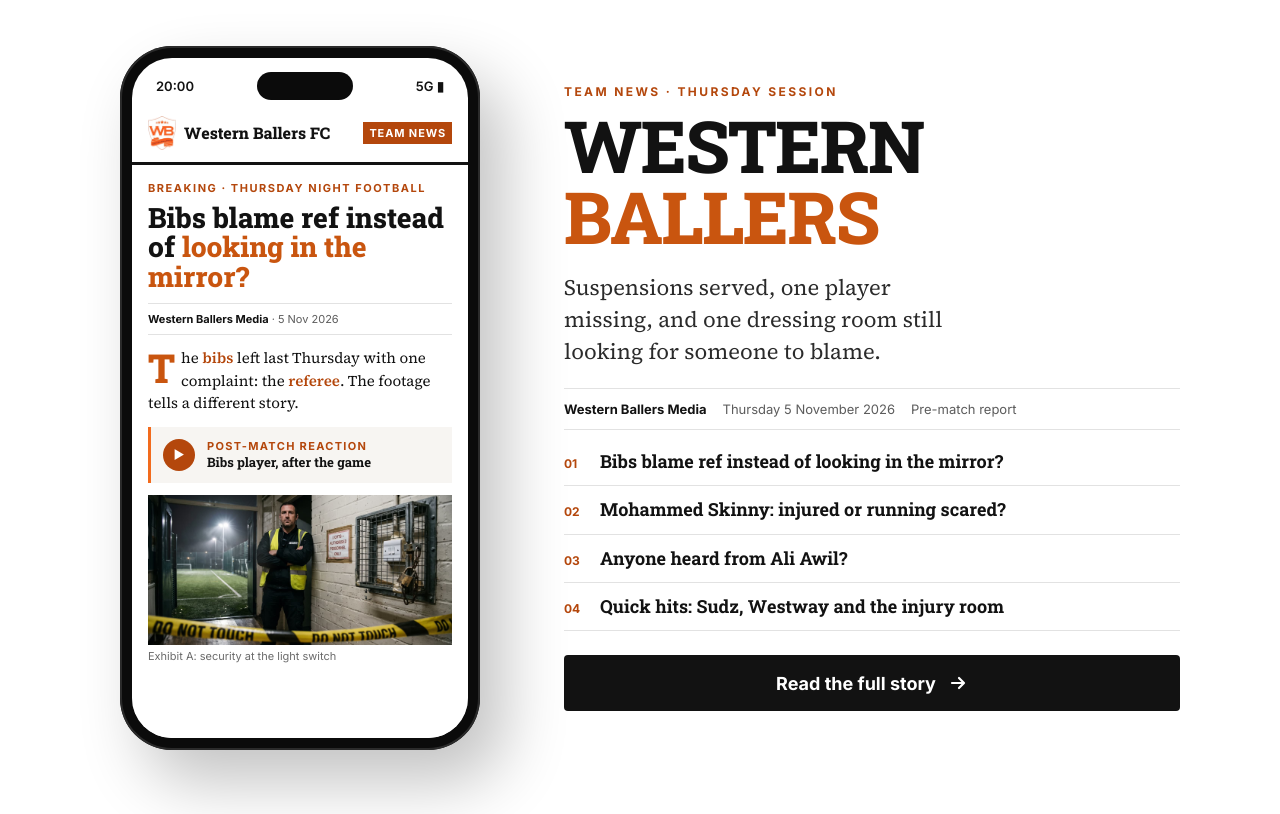
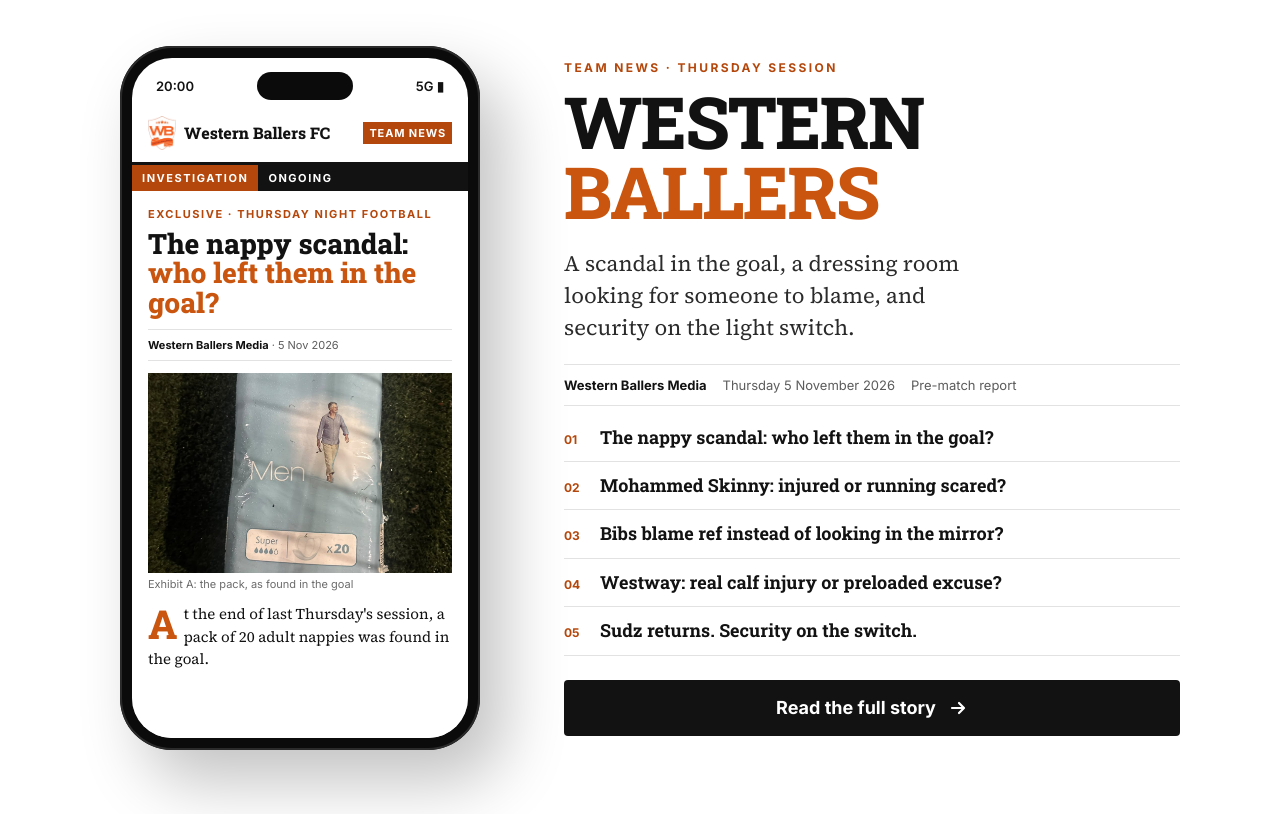
Before and after one commit to afarah101/wb-news, a plain HTML site: page index.html in a window 1280 px wide. Shown: the part 96-910 px from the top of the page. Drawn offline with Linux system fonts and the light colour scheme.

Commit message:
Lead with nappy scandal; reorder stories; Westway calf line; remove Ali and Yusuf/Adam; fix footer spacing and drop cap
Co-Authored-By: Claude Opus 5.5 <noreply@anthropic.com>
Claude-Session: https://claude.ai/code/session_01ALmsfquaApoQNQphKnUPcG

```diff
--- a/index.html
+++ b/index.html
@@ -3,10 +3,10 @@
 <head>
 <meta charset="utf-8">
 <meta name="viewport" content="width=device-width, initial-scale=1">
-<meta name="description" content="Bibs blame ref instead of looking in the mirror? Team news for Thursday 5 November 2026.">
+<meta name="description" content="The nappy scandal: who left them in the goal? Team news for Thursday 5 November 2026.">
 <meta property="og:title" content="Western Ballers FC — Team News">
-<meta property="og:description" content="Bibs blame ref instead of looking in the mirror? Plus Skinny, Ali Awil, Sudz and more.">
-<meta property="og:image" content="https://wb-news.vercel.app/security.jpg">
+<meta property="og:description" content="The nappy scandal: who left them in the goal? Plus Skinny, the bibs, Westway and Sudz.">
+<meta property="og:image" content="https://wb-news.vercel.app/nappy.jpg">
 <meta property="og:type" content="article">
 <title>Western Ballers FC — Team News, Thursday 5 November 2026</title>
 <link rel="preconnect" href="https://fonts.googleapis.com">
@@ -108,6 +108,29 @@
   .top-link{display:inline-flex;align-items:center;gap:8px;margin-top:32px;font-size:14px;font-weight:600;color:var(--muted);text-decoration:none;min-height:44px}
   .foot{max-width:760px;margin:0 auto;padding:16px 20px 40px;border-top:1px solid var(--rule);display:flex;justify-content:space-between;font-size:12px;color:var(--muted)}
 
+
+  /* ---------- premium additions ---------- */
+  .banner{display:flex;flex-wrap:wrap;align-items:stretch;margin-bottom:24px;font-size:12px;font-weight:700;letter-spacing:.16em;background:var(--ink);color:#fff}
+  .banner b{background:var(--wb-text);padding:10px 14px}
+  .banner span{padding:10px 14px;border-right:1px solid #3a3a3a}
+  .banner em{font-style:normal;font-weight:500;letter-spacing:.04em;padding:10px 14px;color:#e6e6e6;flex:1 1 auto}
+  @media (max-width:520px){.banner span{border-right:0}.banner em{flex-basis:100%;border-top:1px solid #3a3a3a}}
+  .ph-banner{display:flex;font-size:11px;font-weight:700;letter-spacing:.14em;background:var(--ink);color:#fff}
+  .ph-banner b{background:var(--wb-text);padding:6px 10px}
+  .ph-banner span{padding:6px 10px}
+  .ph-img-tall{height:200px!important;object-position:50% 55%!important}
+  .hero{margin:24px 0 0}
+  .hero img{width:100%;max-height:560px;object-fit:cover;object-position:50% 55%}
+  figcaption b{color:var(--ink);font-weight:600}
+  .drop{display:flow-root}
+  .js.reading .foot{display:flex}
+  .foot{align-items:center;justify-content:space-between;gap:16px;flex-wrap:wrap;padding:24px 20px 48px;border-top:4px solid var(--ink)}
+  .foot-brand{display:flex;align-items:center;gap:12px}
+  .foot-brand img{width:32px;height:auto}
+  .foot-brand b{display:block;font-family:var(--slab);font-weight:800;font-size:16px;color:var(--ink)}
+  .foot-brand small{display:block;margin-top:4px;font-size:12px;color:var(--muted)}
+  .foot-more{font-size:11px;font-weight:700;letter-spacing:.16em;text-transform:uppercase;color:var(--wb-text)}
+
   /* ---------- tablet + phone ---------- */
   @media (max-width:900px){
     .cover{grid-template-columns:1fr;gap:40px;padding:32px 20px 48px;min-height:0}
@@ -154,14 +177,14 @@
     <div class="phone"><div class="screen">
       <div class="status"><span>20:00</span><span class="island"></span><span>5G ▮</span></div>
       <div class="ph-head"><img src="crest.png" alt=""><b>Western Ballers FC</b><span class="ph-pill">TEAM NEWS</span></div>
+      <div class="ph-banner"><b>INVESTIGATION</b><span>ONGOING</span></div>
       <div class="ph-body">
-        <div class="ph-k">BREAKING · THURSDAY NIGHT FOOTBALL</div>
-        <div class="ph-h">Bibs blame ref instead of <em>looking in the mirror?</em></div>
+        <div class="ph-k">EXCLUSIVE · THURSDAY NIGHT FOOTBALL</div>
+        <div class="ph-h">The nappy scandal: <em>who left them in the goal?</em></div>
         <div class="ph-by"><b>Western Ballers Media</b> · 5 Nov 2026</div>
-        <p class="ph-p"><span class="ph-drop">T</span>he <span class="n">bibs</span> left last Thursday with one complaint: the <span class="n">referee</span>. The footage tells a different story.</p>
-        <div class="ph-audio"><i>▶</i><span><small>POST-MATCH REACTION</small>Bibs player, after the game</span></div>
-        <img class="ph-img" src="security.jpg" alt="">
-        <div class="ph-cap">Exhibit A: security at the light switch</div>
+        <img class="ph-img ph-img-tall" src="nappy.jpg" alt="">
+        <div class="ph-cap">Exhibit A: the pack, as found in the goal</div>
+        <p class="ph-p"><span class="ph-drop">A</span>t the end of last Thursday's session, a pack of 20 adult nappies was found in the goal.</p>
       </div>
       <div class="ph-fade"></div>
     </div></div>
@@ -170,13 +193,14 @@
   <div class="cover-copy">
     <div class="kick">TEAM NEWS · THURSDAY SESSION</div>
     <h1>Western <em>Ballers</em></h1>
-    <p class="deck">Suspensions served, one player missing, and one dressing room still looking for someone to blame.</p>
+    <p class="deck">A scandal in the goal, a dressing room looking for someone to blame, and security on the light switch.</p>
     <div class="meta"><b>Western Ballers Media</b><span>Thursday 5 November 2026</span><span>Pre-match report</span></div>
     <ol class="heads">
-      <li><span>01</span>Bibs blame ref instead of looking in the mirror?</li>
+      <li><span>01</span>The nappy scandal: who left them in the goal?</li>
       <li><span>02</span>Mohammed Skinny: injured or running scared?</li>
-      <li><span>03</span>Anyone heard from Ali Awil?</li>
-      <li><span>04</span>Quick hits: Sudz, Westway and the injury room</li>
+      <li><span>03</span>Bibs blame ref instead of looking in the mirror?</li>
+      <li><span>04</span>Westway: real calf injury or preloaded excuse?</li>
+      <li><span>05</span>Sudz returns. Security on the switch.</li>
     </ol>
     <a class="cta" href="#story" data-open>Read the full story
       <svg width="20" height="20" viewBox="0 0 20 20" aria-hidden="true"><path d="M4 10h11M11 5l5 5-5 5" fill="none" stroke="#fff" stroke-width="2.2" stroke-linecap="round" stroke-linejoin="round"/></svg>
@@ -186,16 +210,29 @@
 
 <!-- ================= PAGE 2: ARTICLE ================= -->
 <article class="art" id="story">
-  <div class="kick">BREAKING · THURSDAY NIGHT FOOTBALL</div>
-  <h1>Bibs blame ref instead of <em>looking in the mirror?</em></h1>
-  <p class="standfirst">Last week's bibs point at the whistle. The footage points somewhere else.</p>
+  <div class="banner" role="note"><b>INVESTIGATION</b><span>ONGOING</span><em>Prime suspect identified</em></div>
+  <div class="kick">EXCLUSIVE · THURSDAY NIGHT FOOTBALL</div>
+  <h1>The nappy scandal: <em>who left them in the goal?</em></h1>
+  <p class="standfirst">A pack of adult nappies turned up in the net at full time. The club wants answers.</p>
   <div class="byline"><b>Western Ballers Media</b><span>Thursday 5 November 2026</span><span>Pre-match report</span></div>
 
+  <figure class="hero">
+    <img src="nappy.jpg" alt="A pack of 20 men's incontinence pads, labelled Super, lying on artificial grass at night.">
+    <figcaption><b>Exhibit A:</b> the pack, as found in the goal at full time</figcaption>
+  </figure>
+
   <div class="body">
-    <p class="drop">The <span class="n">bibs</span> left last Thursday with one complaint: the <span class="n">referee</span>.</p>
+    <p class="drop">At the end of last Thursday's session, a pack of 20 adult nappies was found in the goal. The label says "<span class="n">Super</span>". Absorbency: four drops out of five. Someone came prepared.</p>
+    <p>The club has opened a <span class="n">full investigation</span>. Two questions remain: who bought them, and why were they at the pitch?</p>
+    <p><span class="n">Luqman</span> found the pack. As it stands, he is the <span class="n">prime suspect</span>. The club has not received a comment from <span class="n">Luqman</span>. The investigation continues.</p>
+
+    <h2>Mohammed Skinny: injured or running scared?<span class="sub">Sick leave under review</span></h2>
+    <p><span class="n">Skinny</span> started the season in fine form. Then came a few defeats and some shaky performances. Since then, <span class="n">Skinny</span> has called in sick every Thursday. Is it a real knock, or a tactical absence? <span class="n">HR</span> confirms his sick days ran out in October. The <span class="n">physio</span> has one question: if the hamstring is that bad, why is he running so fast?</p>
+
+    <h2>Bibs blame ref instead of looking in the mirror?<span class="sub">The footage tells a different story</span></h2>
+    <p>The <span class="n">bibs</span> left last Thursday with one complaint: the <span class="n">referee</span>.</p>
     <p>The footage tells a different story. They treated the ball like a <span class="n">hot potato</span>, and nobody wanted to keep it.</p>
     <p>Listen here. One of the bibs players was heard complaining after the game:</p>
-
     <div class="listen">
       <div class="listen-k">POST-MATCH REACTION</div>
       <div class="listen-t">Bibs player, after last Thursday's game</div>
@@ -207,22 +244,15 @@
       <p class="listen-hint">Tap ▶ to play.</p>
     </div>
 
-    <h2>Mohammed Skinny: injured or running scared?<span class="sub">Sick leave under review</span></h2>
-    <p><span class="n">Skinny</span> started the season in fine form. Then came a few defeats and some shaky performances. Since then, <span class="n">Skinny</span> has called in sick every Thursday. Is it a real knock, or a tactical absence? <span class="n">HR</span> confirms his sick days ran out in October. The <span class="n">physio</span> has one question: if the hamstring is that bad, why is he running so fast?</p>
+    <h2>Westway: real calf injury or preloaded excuse?<span class="sub">Fitness update</span></h2>
+    <p><span class="n">Westway</span> is back from <span class="n">warm-weather training</span> in the Middle East. Tan: elite. But rumours say <span class="n">Westway</span> has mentioned a possible "<span class="n">calf injury</span>". Is it genuine, or is he preloading an excuse?</p>
 
-    <h2>Anyone heard from Ali Awil?<span class="sub">Missing since his debut</span></h2>
-    <p><span class="n">Ali Awil</span> made his long-awaited debut two weeks ago. Nobody has seen him since. Some say he has done an <span class="n">Isak</span>. Sources say he is training alone in San Sebastián, citing "a minor thigh injury". The <span class="n">club barbecue</span> invite has been withdrawn.</p>
-
-    <h3>Quick hits</h3>
-    <div class="hit">
-      <p><span class="n">Sudz</span> is back from suspension. The club hired <span class="n">security</span> to guard the light switch. <span class="n">Sudz</span>: "No comment."</p>
-      <figure>
-        <img src="security.jpg" alt="A security guard in a hi-vis vest stands with arms folded beside a light switch locked in a steel cage, with Do Not Touch tape across the corridor.">
-        <figcaption>Exhibit A: security in position at the light switch</figcaption>
-      </figure>
-    </div>
-    <div class="hit"><p><span class="n">Westway</span> is back from <span class="n">warm-weather training</span> in the Middle East. Tan: elite. Fitness: we find out at 8:01pm.</p></div>
-    <div class="hit"><p><span class="n">Yusuf "Isco"</span> &amp; <span class="n">Adam O</span> are out injured. The club sent them to rehab at the best facilities in the country. We hope to have the WB vets back soon.</p></div>
+    <h2>Sudz returns. Security on the switch.<span class="sub">Suspension served</span></h2>
+    <p><span class="n">Sudz</span> is back from suspension. The club hired <span class="n">security</span> to guard the light switch. <span class="n">Sudz</span>: "No comment."</p>
+    <figure>
+      <img src="security.jpg" alt="A security guard in a hi-vis vest stands with arms folded beside a light switch locked in a steel cage, with Do Not Touch tape across the corridor.">
+      <figcaption><b>Exhibit B:</b> security in position at the light switch</figcaption>
+    </figure>
 
     <a class="top-link" href="#top" id="back">
       <svg width="16" height="16" viewBox="0 0 16 16" aria-hidden="true"><path d="M8 13V3M4 7l4-4 4 4" fill="none" stroke="currentColor" stroke-width="2" stroke-linecap="round" stroke-linejoin="round"/></svg>
@@ -230,7 +260,10 @@
     </a>
   </div>
 </article>
-<footer class="foot"><span>Western Ballers FC · Pre-match report</span><span>More updates to follow</span></footer>
+<footer class="foot">
+  <div class="foot-brand"><img src="crest.png" alt=""><span><b>Western Ballers FC</b><small>Pre-match report · Thursday 5 November 2026</small></span></div>
+  <span class="foot-more">More updates to follow</span>
+</footer>
 
 <script>
 (function(){
```
Also changed, not shown: nappy.jpg (added).
